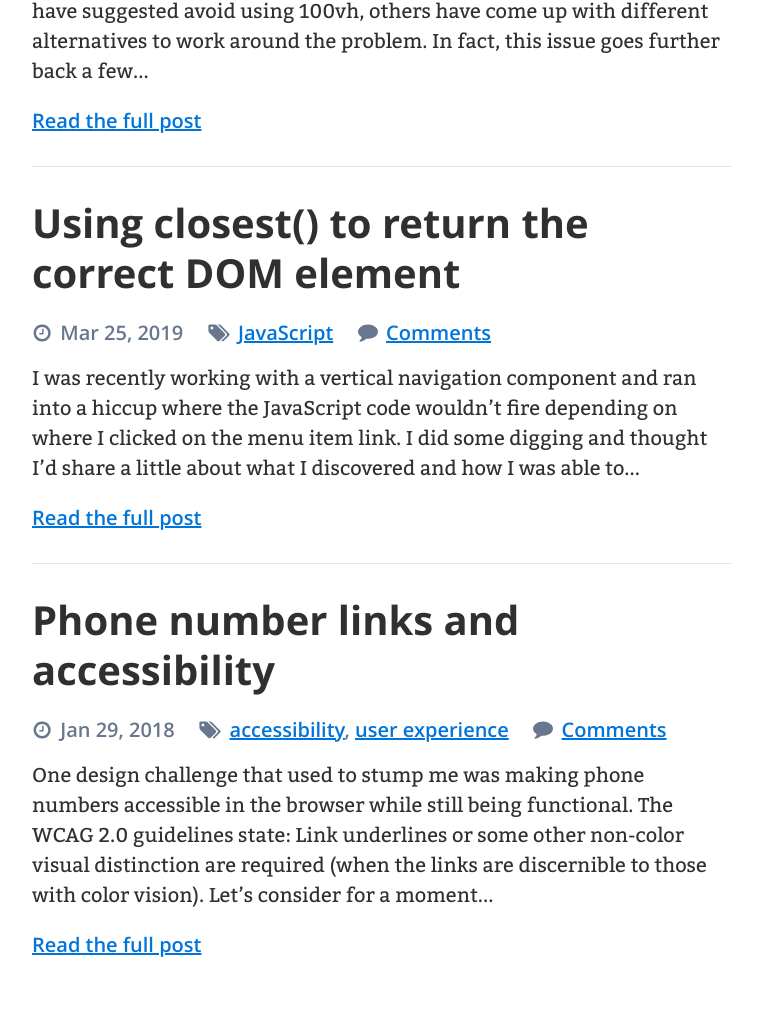
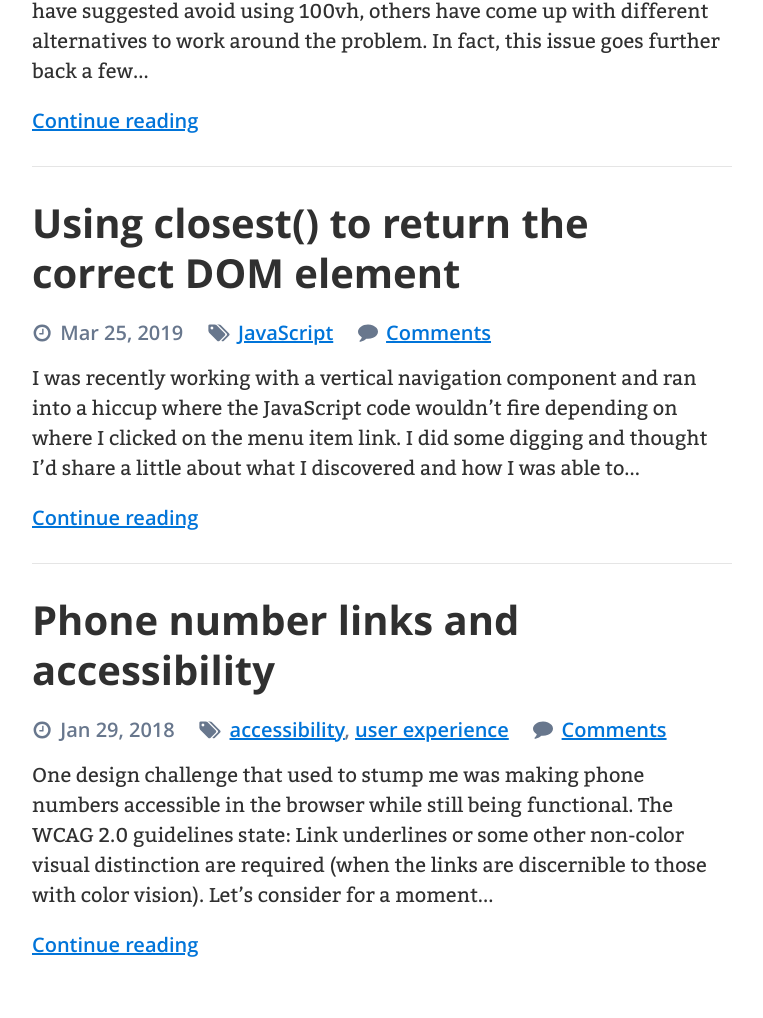
Before and after one commit to AllThingsSmitty/allthingssmitty.github.io, a Jekyll site: the page built from index.html, in a window 1280 px wide. Shown: the part 380-1398 px from the top of the page, without its empty margins (258-1021 px from the left). Built offline with Jekyll 4.4.1, drawn with Linux system fonts in a browser that asks for light colours; the list of posts is cut into pages by our own code; comment, search, counter and statistics services are not loaded.

Commit message:
Update link content

```diff
--- a/index.html
+++ b/index.html
@@ -16,7 +16,7 @@ title: Home
 
     <p>{{ post.content | strip_html | truncatewords:50 }}</p>
 
-    <a href="{{ post.url }}" class="more" aria-label="Read '{{ post.title }}'">Read the full post</a>
+    <a href="{{ post.url }}" class="more" aria-label="Continue reading '{{ post.title }}'">Continue reading</a>
 
     {% if forloop.last == false %}<hr>{% endif %}
   </div>
```
